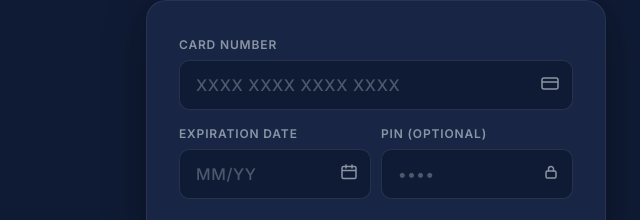
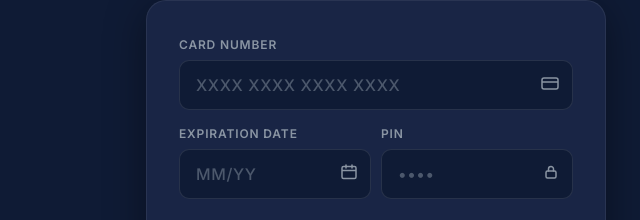
Before and after one commit to Giftmall375/giftcard-app, a website: page public/giftcard-balance.html in a window 1280 px wide. Shown: the part 305-525 px from the top of the page, 264-904 px from the left. Drawn offline with Linux system fonts and the light colour scheme.

Commit message:
Update PIN label and add validation for PIN input
Removed the word 'optional' from the PIN label and added a validation check for the PIN input.

```diff
--- a/public/giftcard-balance.html
+++ b/public/giftcard-balance.html
@@ -107,7 +107,7 @@
         </div>
       </div>
       <div class="field">
-        <label for="pin">PIN (optional)</label>
+        <label for="pin">PIN</label>
         <div class="input-wrap">
           <input id="pin" type="text" placeholder="••••" maxlength="8" autocomplete="off" />
           <span class="input-icon">
@@ -183,6 +183,7 @@
       result.classList.remove('visible');
 
       if (!cardNumber) { showError('Enter a card number to check the balance.'); return; }
+      if (!pin) { showError('Please enter your PIN.'); return; }
 
       btn.disabled = true;
       spinner.style.display = 'block';
```
